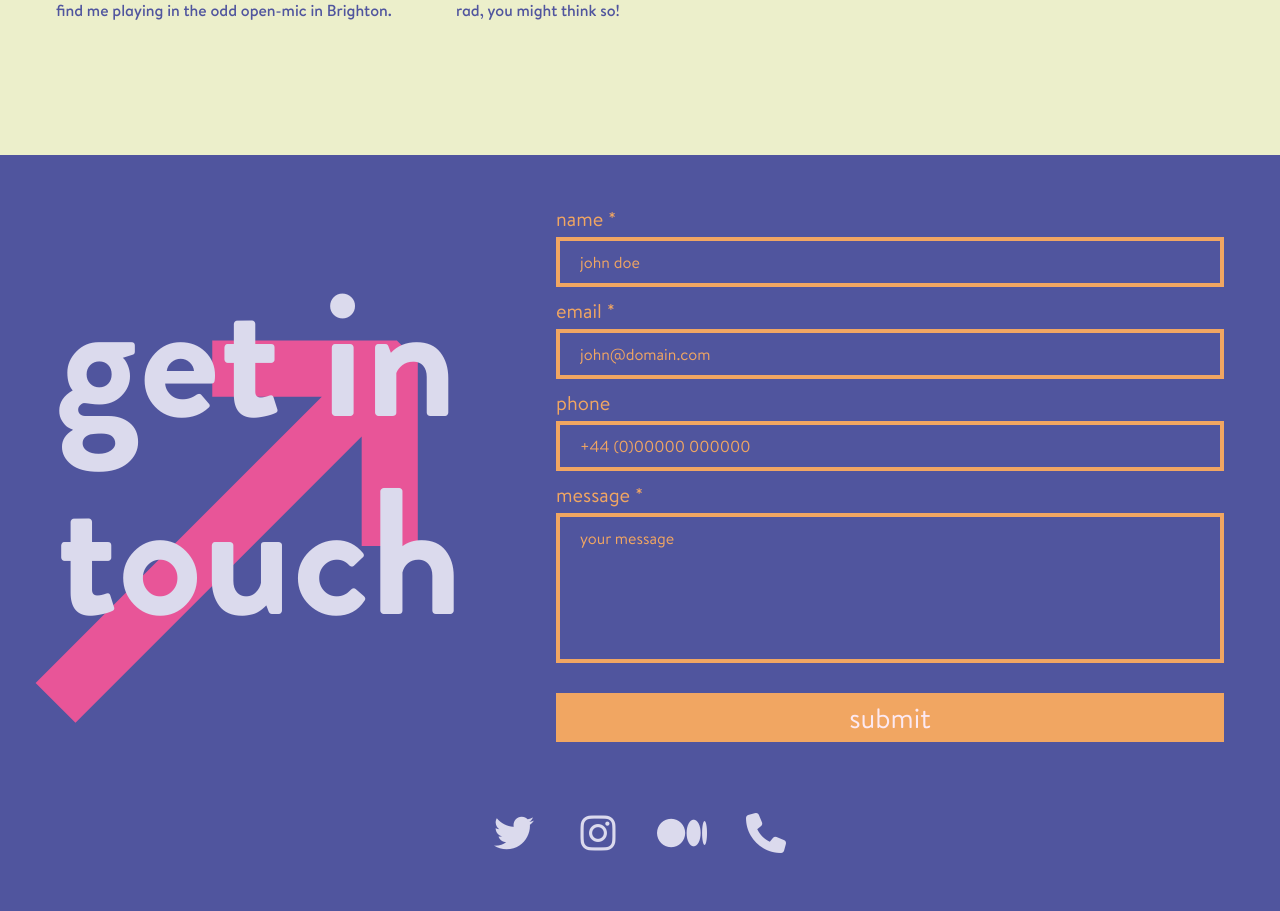
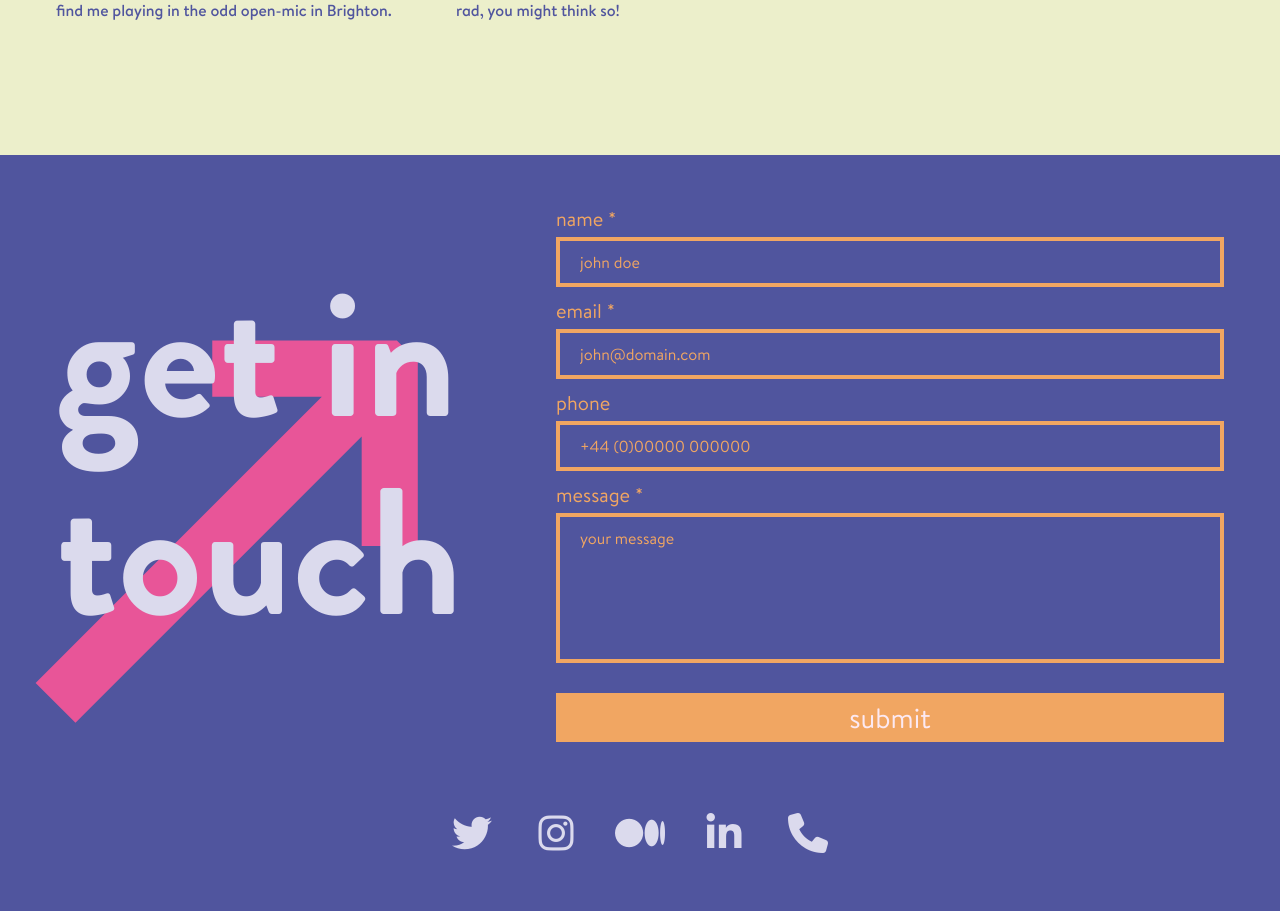
Before and after one commit to FluidityIT/fluidity, a PHP site: page / in a window 1280 px wide. Shown: the part 1715-2626 px from the top of the page. Run offline with PHP 8.4, Linux system fonts and the light colour scheme; some libraries are stand-ins or nearby versions.

Commit message:
Add linkedin logo

```diff
--- a/src/inc/footer.php
+++ b/src/inc/footer.php
@@ -7,6 +7,7 @@
 						<!--li><a href=""><i class="fa fa-linkedin"></i></a></li-->
 						<li><a href="https://www.instagram.com/fluidityit/"><i class="fa fa-instagram"></i></a></li>
 						<li><a href="https://medium.com/@nothingrandom"><i class="fa fa-medium"></i></a></li>
+						<li><a href="https://www.linkedin.com/in/danielmcnaught"><i class="fa fa-linkedin"></i></a></li>
 						<li><a href="tel:+441273974994"><i class="fa fa-phone"></i></a></li>
 						<!--li><a href="mailto:hello@fluidity.it"><i class="fa fa-envelope-o"></i></a></li-->
 					</ul>
```
